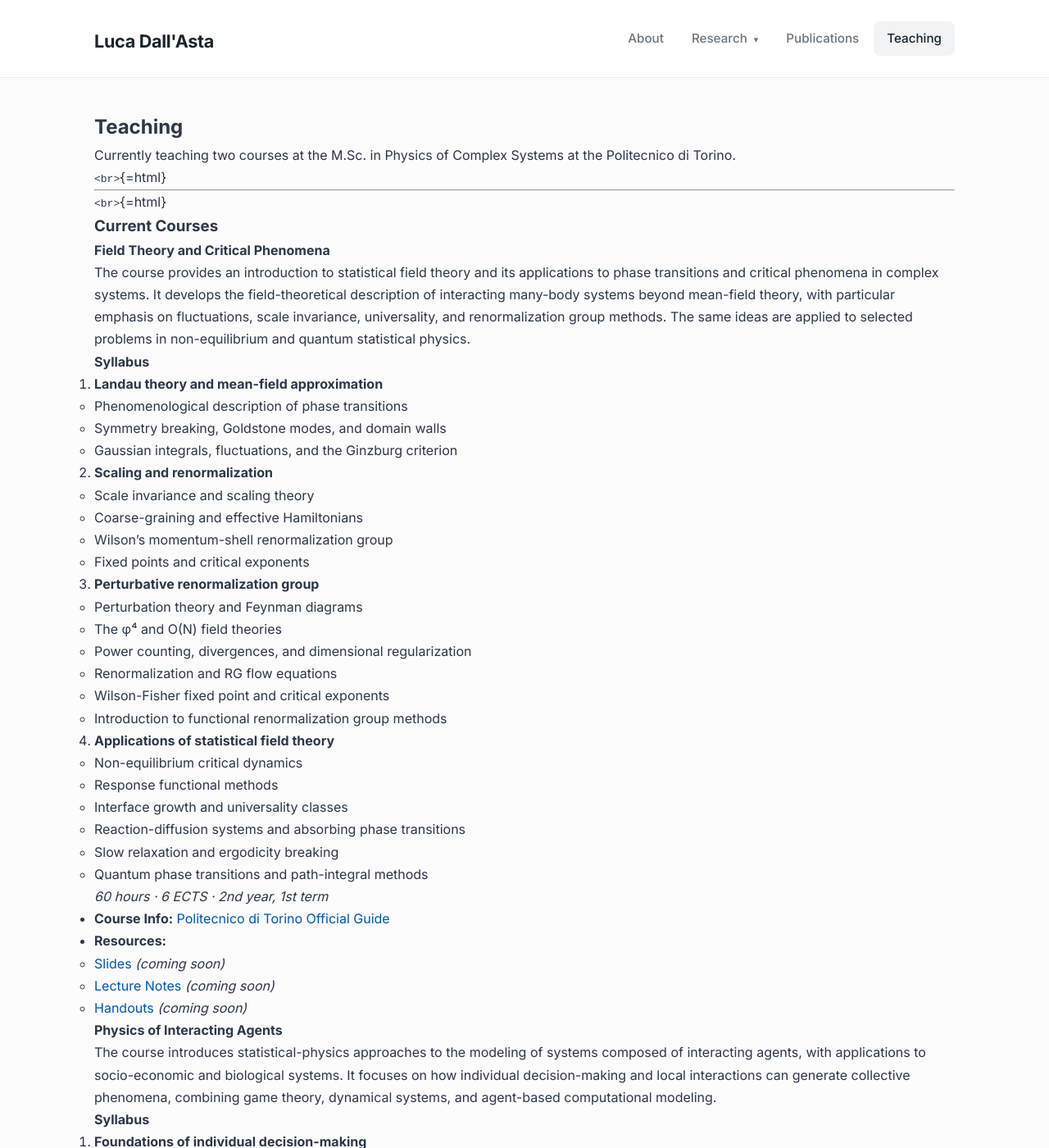
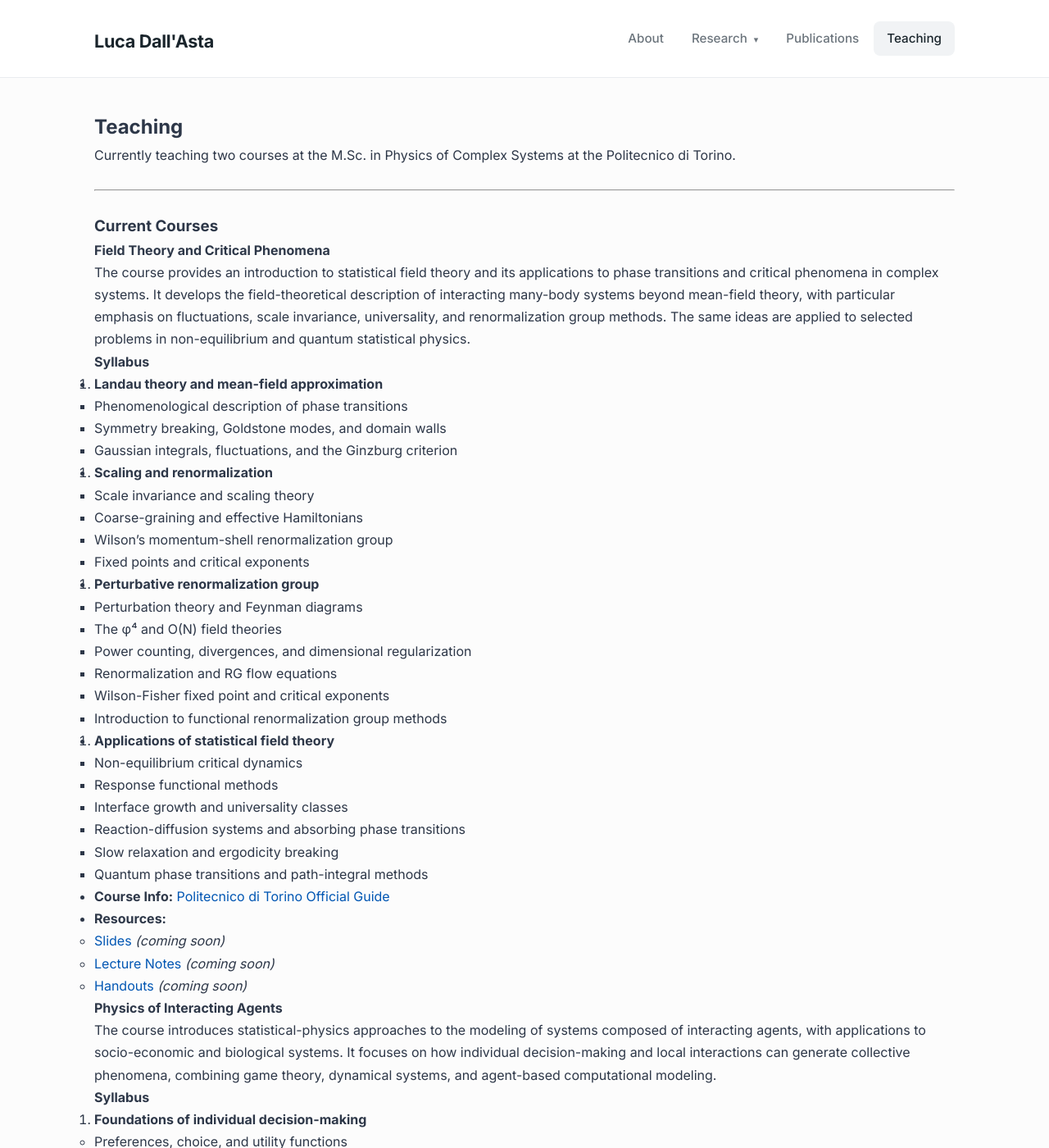
Before and after one commit to dallasta/dallasta.github.io, a Jekyll site: the page built from _pages/teaching.md, in a window 1280 px wide and 1400 px high. Shown: the whole window at 82% size. Built offline with Jekyll 4.4.1, drawn with Linux system fonts in a browser that asks for light colours; a style sheet for code colours, icons or effects is not loaded.

Commit message:
Update teaching.md

```diff
--- a/_pages/teaching.md
+++ b/_pages/teaching.md
@@ -1,19 +1,19 @@
 ---
+permalink: /teaching/
+title: "Teaching"
 author_profile: false
-permalink: /teaching/
 sidebar:
   nav: false
-title: Teaching
 ---
 
 Currently teaching two courses at the M.Sc. in Physics of Complex
 Systems at the Politecnico di Torino.
 
-`<br>`{=html}
+<br>
 
-------------------------------------------------------------------------
+---
 
-`<br>`{=html}
+<br>
 
 ### Current Courses
 
@@ -29,38 +29,37 @@ non-equilibrium and quantum statistical physics.
 
 **Syllabus**
 
-1.  **Landau theory and mean-field approximation**
-    -   Phenomenological description of phase transitions
-    -   Symmetry breaking, Goldstone modes, and domain walls
-    -   Gaussian integrals, fluctuations, and the Ginzburg criterion
-2.  **Scaling and renormalization**
-    -   Scale invariance and scaling theory
-    -   Coarse-graining and effective Hamiltonians
-    -   Wilson's momentum-shell renormalization group
-    -   Fixed points and critical exponents
-3.  **Perturbative renormalization group**
-    -   Perturbation theory and Feynman diagrams
-    -   The φ⁴ and O(N) field theories
-    -   Power counting, divergences, and dimensional regularization
-    -   Renormalization and RG flow equations
-    -   Wilson-Fisher fixed point and critical exponents
-    -   Introduction to functional renormalization group methods
-4.  **Applications of statistical field theory**
-    -   Non-equilibrium critical dynamics
-    -   Response functional methods
-    -   Interface growth and universality classes
-    -   Reaction-diffusion systems and absorbing phase transitions
-    -   Slow relaxation and ergodicity breaking
-    -   Quantum phase transitions and path-integral methods
+  * 1.  **Landau theory and mean-field approximation**
+      -   Phenomenological description of phase transitions
+      -   Symmetry breaking, Goldstone modes, and domain walls
+      -   Gaussian integrals, fluctuations, and the Ginzburg criterion
+  * 2.  **Scaling and renormalization**
+      -   Scale invariance and scaling theory
+      -   Coarse-graining and effective Hamiltonians
+      -   Wilson's momentum-shell renormalization group
+      -   Fixed points and critical exponents
+  * 3.  **Perturbative renormalization group**
+      -   Perturbation theory and Feynman diagrams
+      -   The φ⁴ and O(N) field theories
+      -   Power counting, divergences, and dimensional regularization
+      -    Renormalization and RG flow equations
+      -   Wilson-Fisher fixed point and critical exponents
+      -   Introduction to functional renormalization group methods
+  * 4.  **Applications of statistical field theory**
+      -   Non-equilibrium critical dynamics
+      -   Response functional methods
+      -   Interface growth and universality classes
+      -   Reaction-diffusion systems and absorbing phase transitions
+      -   Slow relaxation and ergodicity breaking
+      -   Quantum phase transitions and path-integral methods
 
-*60 hours · 6 ECTS · 2nd year, 1st term*
-
--   **Course Info:** [Politecnico di Torino Official
+*   **Course Info:** [Politecnico di Torino Official
     Guide](https://didattica.polito.it/pls/portal30/gap.pkg_guide.viewGap?p_cod_ins=01SPPYR&p_a_acc=2026&p_header=S&p_lang=IT&multi=N)
--   **Resources:**
+*   **Resources:**
     -   [Slides](#) *(coming soon)*
     -   [Lecture Notes](#) *(coming soon)*
     -   [Handouts](#) *(coming soon)*
+
 
 #### Physics of Interacting Agents
 
```
